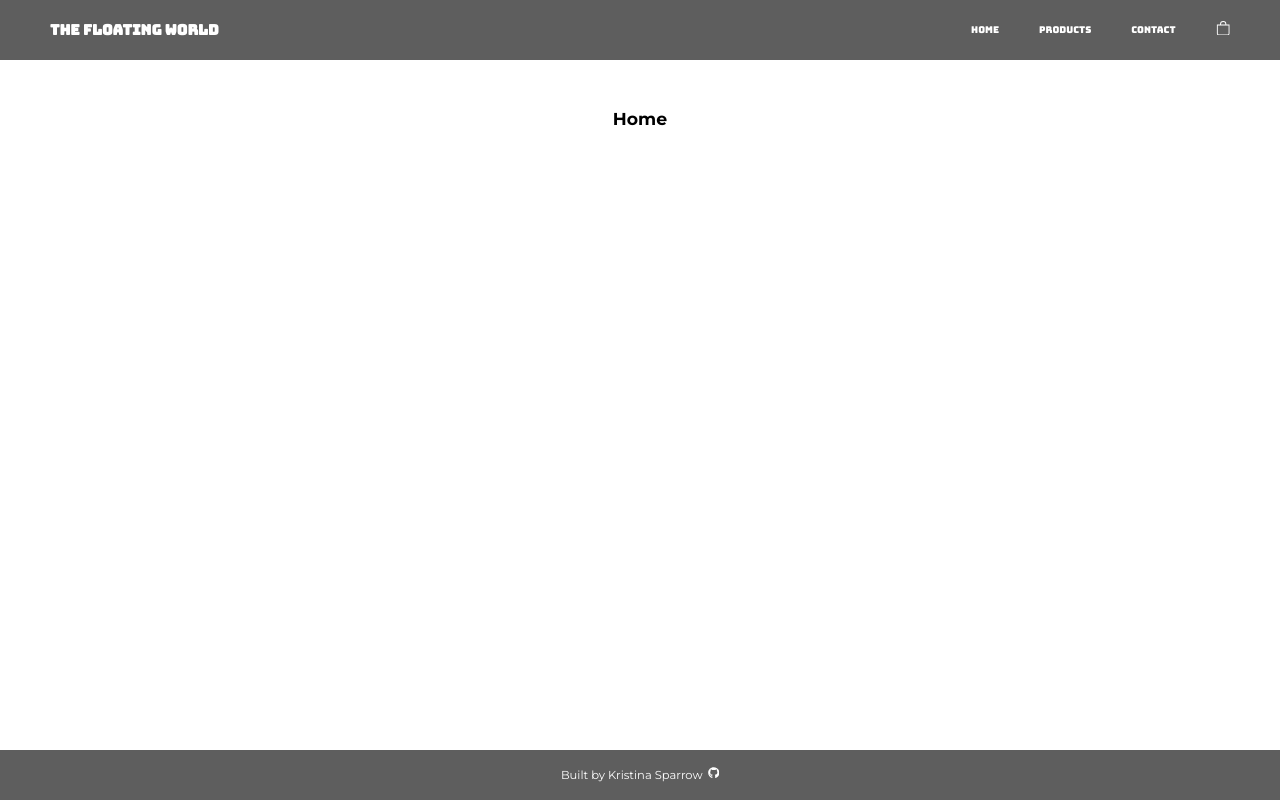
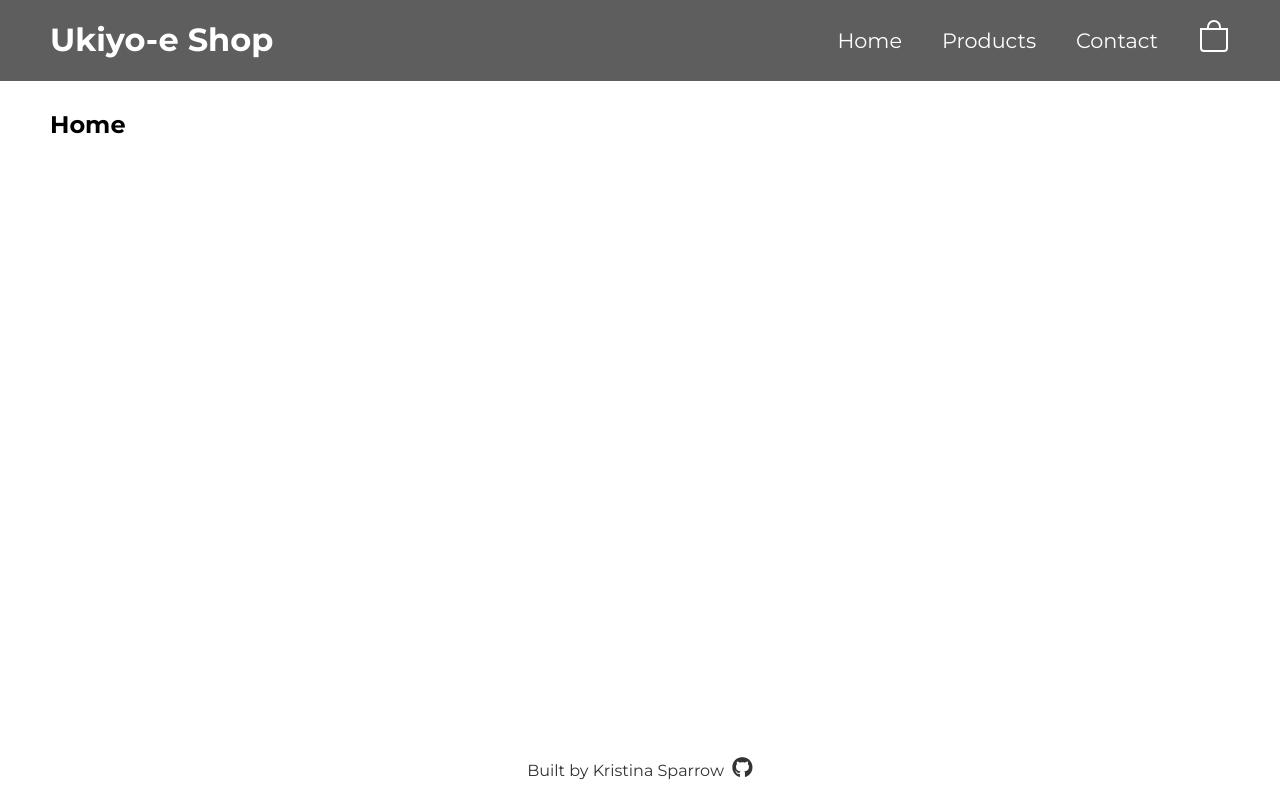
Before and after one commit to kristina-sparrow/shopping-cart, a React app: page / in a window 1280 px wide. Built offline with nearby package versions, Linux system fonts and the light colour scheme.

Commit message:
Update cart layout

```diff
--- a/src/app/components/CartItem.jsx
+++ b/src/app/components/CartItem.jsx
@@ -13,8 +13,9 @@ export default function CartItem({ id, title, price, img, quantity }) {
 
   return (
     <article className="cart-item">
+      <div className="cart-item-container-left">
         <img className="cart-item-image" src={img} alt={title} />
-      <div className="cart-item-container-left">
+        <div className="cart-item-container-details">
           <h4 className="cart-item-title">{title}</h4>
           <h4 className="cart-item-price">${price}</h4>
           <button
@@ -24,9 +25,10 @@ export default function CartItem({ id, title, price, img, quantity }) {
             Remove
           </button>
         </div>
+      </div>
       <div className="cart-item-container-right">
         <div className="cart-item-container-total">
-          <p className="cart-item-total">{sumPrice()}</p>
+          <p className="cart-item-total">${sumPrice()}</p>
         </div>
         <div className="cart-item-container-quantity">
           <button
--- a/src/app/components/Header.jsx
+++ b/src/app/components/Header.jsx
@@ -11,7 +11,7 @@ export default function Header() {
     <header className="header">
       <div className="header-logo">
         <Link to={routes.HOME}>
-          <h1>The Floating World</h1>
+          <h1>Ukiyo-e Shop</h1>
         </Link>
       </div>
       <nav className="header-nav">
--- a/src/app/pages/Cart.jsx
+++ b/src/app/pages/Cart.jsx
@@ -2,6 +2,7 @@ import React from "react";
 import CartItem from "../components/CartItem";
 import { useSelector, useDispatch } from "react-redux";
 import { openModal } from "../state/modalSlice";
+import { AiOutlineClose } from "react-icons/ai";
 
 export default function Cart() {
   const { cartItems, quantity, total } = useSelector((state) => state.cart);
@@ -16,7 +17,7 @@ export default function Cart() {
     );
   }
   return (
-    <section className="cart">
+    <section className="page-section cart" id="cart">
       <h2>Your cart</h2>
       <div className="cart-items-container">
         {cartItems.map((item) => {
@@ -25,22 +26,21 @@ export default function Cart() {
       </div>
       <hr />
       <div className="cart-total">
-        <p>Total ${total.toFixed(2)}</p>
-      </div>
-      <div className="cart-button-container">
-        <button
-          className="btn btn-checkout"
-          onClick={() => dispatch(openModal("checkout"))}
-        >
-          Checkout
-        </button>
         <button
           className="btn btn-clear"
           onClick={() => dispatch(openModal("clear"))}
         >
+          <AiOutlineClose />
           Clear Cart
         </button>
+        <p>Total ${total.toFixed(2)}</p>
       </div>
+      <button
+        className="btn btn-checkout"
+        onClick={() => dispatch(openModal("checkout"))}
+      >
+        Checkout
+      </button>
     </section>
   );
 }
--- a/src/index.html
+++ b/src/index.html
@@ -4,7 +4,7 @@
     <meta charset="UTF-8" />
     <meta http-equiv="X-UA-Compatible" content="IE=edge" />
     <meta name="viewport" content="width=device-width, initial-scale=1.0" />
-    <title>The Floating World</title>
+    <title>Ukiyo-e Shop</title>
   </head>
   <body>
     <div id="root"></div>
--- a/src/index.scss
+++ b/src/index.scss
@@ -1,17 +1,16 @@
-/* GLOBAL STYLE */
+/* VARIABLE & FONTS */
 @import url("https://fonts.googleapis.com/css2?family=Montserrat:wght@400;600;700;800&display=swap");
 @import url("https://fonts.googleapis.com/css2?family=Bungee&display=swap");
 
-:root {
-  --grey: hsla(0, 0%, 37%, 1);
-  --black: hsla(0, 0%, 20%, 1);
-  --blue: hsla(201, 50%, 43%, 1);
-  --dark-green: hsla(194, 50%, 33%, 1);
-  --dark-red: hsla(0, 35%, 58%, 1);
-  --light-green: hsla(194, 30%, 62%, 1);
-  --white: hsla(0, 0%, 100%, 1);
-}
+$clr-gray: hsla(0, 0%, 37%, 1);
+$clr-dark: hsla(0, 0%, 20%, 1);
+$clr-blue: hsla(201, 50%, 43%, 1);
+$clr-greenD: hsla(194, 50%, 33%, 1);
+$clr-red: hsla(0, 35%, 58%, 1);
+$clr-greenL: hsla(194, 30%, 62%, 1);
+$clr-light: hsla(0, 0%, 100%, 1);
 
+/* GLOBAL STYLE */
 *,
 *::before,
 *::after {
@@ -22,17 +21,22 @@
 
 html {
   scroll-behavior: smooth;
-  font-size: 62.5%; /* default 10px */
+  font-family: "Montserrat", sans-serif;
+  font-size: 16px;
+  font-weight: 400;
   line-height: 1.6;
-  position: relative;
-  min-height: 100%;
 }
 
-body {
-  font-family: "Montserrat", sans-serif;
-  font-size: 1.6rem;
-  font-weight: 400;
-  margin-bottom: 5.2rem;
+body,
+#root {
+  min-height: 100vh;
+}
+
+#root {
+  display: flex;
+  flex-direction: column;
+  align-items: center;
+  justify-content: space-between;
 }
 
 h1,
@@ -67,74 +71,61 @@ button {
   cursor: pointer;
 }
 
-@media (max-width: 1600px) {
-  html {
-    font-size: 55%;
-  }
-}
-
-@media (max-width: 1400px) {
-  html {
-    font-size: 45%;
-  }
-}
-
 /* HEADER */
 .header {
-  background-color: var(--grey);
-  color: var(--white);
-  font-family: "Bungee";
+  width: 100%;
+  background-color: $clr-gray;
+  color: $clr-light;
   display: flex;
   align-items: center;
   justify-content: space-between;
-  height: 50px;
-  margin-bottom: 20px;
-  padding: 30px 50px;
-}
-
-.header-logo h1 {
+  padding: 15px 50px;
+  h1 {
     font-size: 2rem;
   }
-
-.header-nav ul {
+  a {
+    color: $clr-light;
+  }
+  .header-nav {
+    ul {
       list-style: none;
       display: flex;
       align-items: center;
       justify-content: center;
       gap: 40px;
     }
-
     .header-nav-link {
       font-size: 1.3rem;
     }
-
     .header-cart {
       display: inline-block;
       position: relative;
       font-size: 2rem;
-}
-
       .header-cart-badge {
         position: absolute;
         top: 0;
         right: 0;
-  background-color: var(--blue);
+        background-color: $clr-blue;
         border-radius: 2px;
         padding: 3px;
       }
-
-.header a {
-  color: var(--white);
+    }
+  }
 }
 
 /* MAIN */
 .main {
+  width: 100%;
+  flex: 1;
   display: flex;
   flex-direction: column;
   align-items: center;
   justify-content: flex-start;
   margin: 0 auto;
-  padding: 4rem;
+  padding: 30px 50px;
+  .page-section {
+    width: 100%;
+  }
 }
 
 /* PRODUCTS */
@@ -154,59 +145,139 @@ button {
   gap: 12px;
   padding: 10px;
   border: 1px solid black;
-}
-
   .product-img {
     max-width: 500px;
     height: auto;
   }
-
   .product-card-info {
     display: flex;
     flex-direction: column;
     align-items: flex-start;
     justify-content: center;
     gap: 5px;
-  color: var(--black);
-}
-
+    color: $clr-dark;
     .product-title {
       font-size: 1.2rem;
     }
-
     .product-details {
       font-size: 0.8rem;
-  color: var(--grey);
+      color: $clr-gray;
     }
-
     .product-price {
       font-size: 1rem;
     }
-
-.btn {
-  background-color: var(--dark-green);
-  color: var(--white);
+  }
+  .btn-add {
+    background-color: $clr-greenD;
+    color: $clr-light;
     padding: 5px 12px;
     border: none;
     border-radius: 2px;
   }
+}
 
-/* FOOTER */
-footer {
-  background-color: var(--grey);
-  color: var(--white);
-  position: absolute;
-  bottom: 0;
-  left: 0;
+/* CART */
+#cart {
+  width: 60%;
+  min-width: 450px;
+  display: flex;
+  flex-direction: column;
+  align-items: flex-start;
+  justify-content: flex-start;
+  gap: 15px;
+  hr {
     width: 100%;
+  }
+}
+
+.cart-items-container {
+  width: 100%;
+  display: flex;
+  flex-direction: column;
+  align-items: flex-start;
+  justify-content: flex-start;
+  gap: 15px;
+}
+
+.cart-item {
+  width: 100%;
+  display: flex;
+  flex-direction: row;
+  align-items: flex-start;
+  justify-content: space-between;
+  .cart-item-container-left {
+    display: flex;
+    flex-direction: row;
+    align-items: flex-start;
+    justify-content: flex-start;
+    gap: 15px;
+    img {
+      max-width: 200px;
+      height: auto;
+    }
+    .cart-item-container-details {
+      display: flex;
+      flex-direction: column;
+      align-items: flex-start;
+      justify-content: center;
+      gap: 5px;
+    }
+  }
+  .cart-item-container-right {
+    display: flex;
+    flex-direction: column;
+    align-items: flex-end;
+    justify-content: flex-start;
+    .cart-item-container-quantity {
+      display: flex;
+      flex-direction: row;
+      align-items: flex-end;
+      justify-content: flex-start;
+      gap: 10px;
+      .btn-quantity {
+        display: flex;
+        align-items: center;
+        justify-content: center;
+        padding: 2px 5px;
+      }
+    }
+  }
+}
+
+.cart-total {
+  width: 100%;
+  display: flex;
+  flex-direction: row;
+  align-items: center;
+  justify-content: space-between;
+  .btn-clear {
     display: flex;
     align-items: center;
     justify-content: center;
     gap: 5px;
-  height: 50px;
-  margin-top: 20px;
+    background: none;
+    color: $clr-red;
+  }
 }
 
-footer svg {
-  color: var(--white);
+.btn-checkout {
+  background-color: $clr-greenD;
+  color: $clr-light;
+  width: 100%;
+  padding: 5px 0px;
 }
+
+/* FOOTER */
+footer {
+  width: 100%;
+  color: $clr-dark;
+  display: flex;
+  align-items: center;
+  justify-content: center;
+  gap: 8px;
+  padding: 15px;
+  svg {
+    color: $clr-dark;
+    font-size: 1.3rem;
+  }
+}
```
Lines whose indentation alone changed are shown as unchanged.
